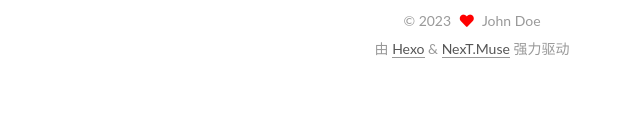
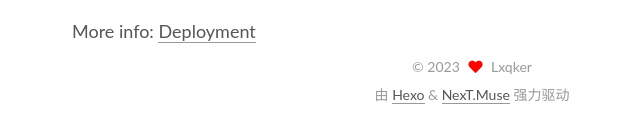
Before and after one commit to lxqker/lxqker.github.io, a plain HTML site: page index.html in a window 1280 px wide. Shown: the part 1956-2081 px from the top of the page, without its empty margins (168-808 px from the left). Before the commit the page ends 2039 px from the top, so only its background shows below. Drawn offline with Linux system fonts and the light colour scheme.

Commit message:
Site updated: 2023-01-02 14:55:00

```diff
--- a/index.html
+++ b/index.html
@@ -25,7 +25,7 @@
 <meta property="og:url" content="http://example.com/index.html">
 <meta property="og:site_name" content="流客｜扉页">
 <meta property="og:locale" content="zh_CN">
-<meta property="article:author" content="John Doe">
+<meta property="article:author" content="Lxqker">
 <meta name="twitter:card" content="summary">
 
 <link rel="canonical" href="http://example.com/">
@@ -95,6 +95,7 @@
       <h1 class="site-title">流客｜扉页</h1>
       <span class="logo-line-after"><i></i></span>
     </a>
+      <p class="site-subtitle" itemprop="description">当我们抬头望向夜空，就会看到星光与过去。</p>
   </div>
 
   <div class="site-nav-right">
@@ -149,7 +150,7 @@
 
     <span hidden itemprop="author" itemscope itemtype="http://schema.org/Person">
       <meta itemprop="image" content="/images/avatar.gif">
-      <meta itemprop="name" content="John Doe">
+      <meta itemprop="name" content="Lxqker">
       <meta itemprop="description" content="">
     </span>
 
@@ -219,7 +220,7 @@
 
     <span hidden itemprop="author" itemscope itemtype="http://schema.org/Person">
       <meta itemprop="image" content="/images/avatar.gif">
-      <meta itemprop="name" content="John Doe">
+      <meta itemprop="name" content="Lxqker">
       <meta itemprop="description" content="">
     </span>
 
@@ -339,7 +340,7 @@
 
       <div class="site-overview-wrap sidebar-panel">
         <div class="site-author motion-element" itemprop="author" itemscope itemtype="http://schema.org/Person">
-  <p class="site-author-name" itemprop="name">John Doe</p>
+  <p class="site-author-name" itemprop="name">Lxqker</p>
   <div class="site-description" itemprop="description"></div>
 </div>
 <div class="site-state-wrap motion-element">
@@ -387,7 +388,7 @@
   <span class="with-love">
     <i class="fa fa-heart"></i>
   </span>
-  <span class="author" itemprop="copyrightHolder">John Doe</span>
+  <span class="author" itemprop="copyrightHolder">Lxqker</span>
 </div>
   <div class="powered-by">由 <a href="https://hexo.io/" class="theme-link" rel="noopener" target="_blank">Hexo</a> & <a href="https://muse.theme-next.org/" class="theme-link" rel="noopener" target="_blank">NexT.Muse</a> 强力驱动
   </div>
```
Also changed, not shown: 2023/01/01/hello-world/index.html (+5 -4 lines), 2023/01/02/关于历史/index.html (+5 -4 lines), archives/2023/01/index.html (+4 -3 lines), archives/2023/index.html (+4 -3 lines), archives/index.html (+4 -3 lines), categories/词句/index.html (+4 -3 lines), tags/tag1/index.html (+4 -3 lines), tags/tag2/index.html (+4 -3 lines), tags/tag3/index.html (+4 -3 lines).
